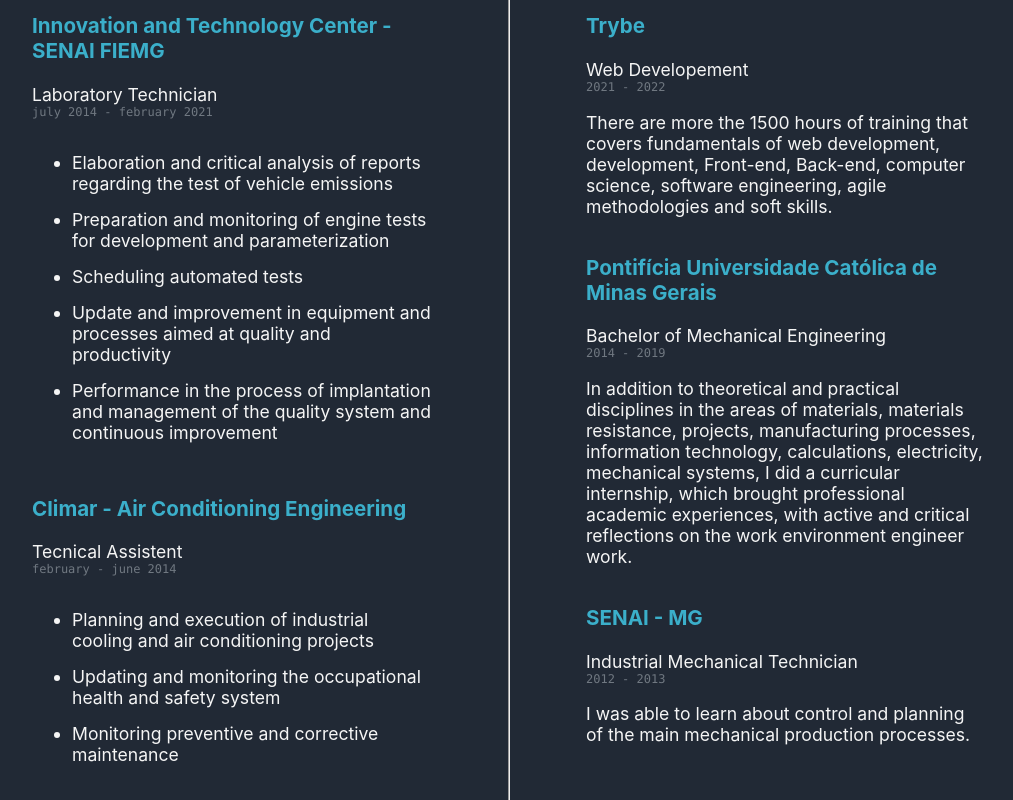
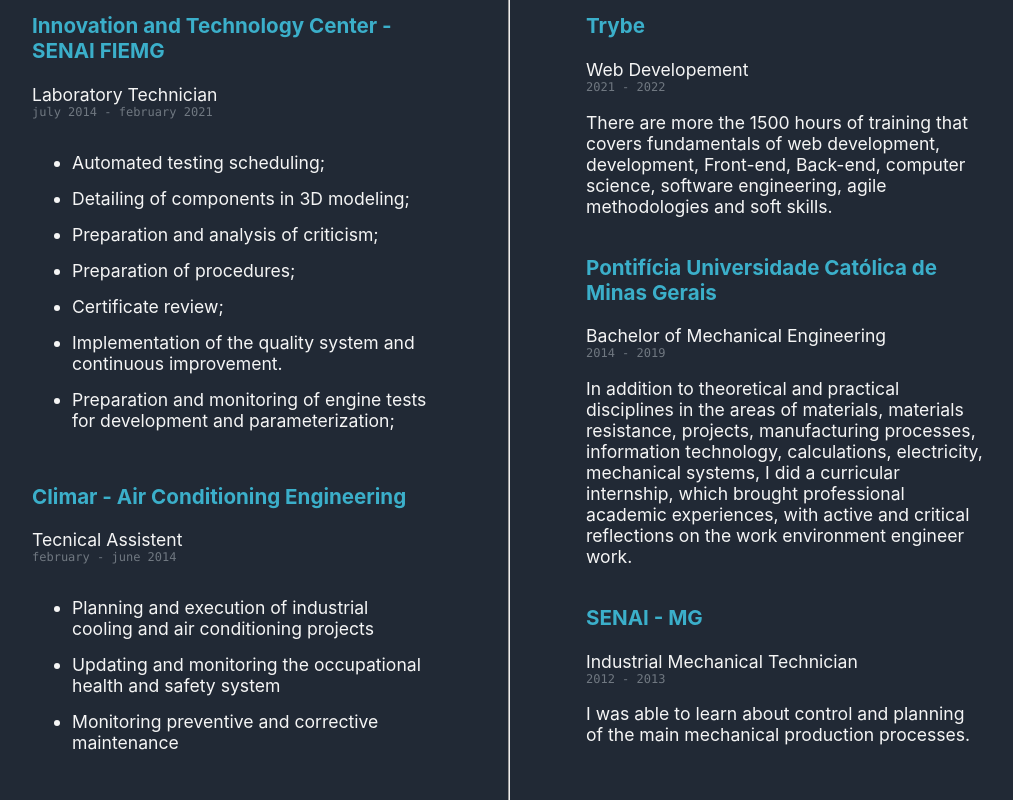
Before and after one commit to leandrofcr/portfolio, a React (Create React App) app: page / in a window 1280 px wide. Shown: the part 1778-2578 px from the top of the page, without its empty margins (171-1184 px from the left). Built offline with nearby package versions, Linux system fonts and the light colour scheme.

Commit message:
improve: jobs description

```diff
--- a/src/content/jobs.js
+++ b/src/content/jobs.js
@@ -5,11 +5,13 @@
     period: 'july 2014 - february 2021',
     url: 'https://www7.fiemg.com.br/cit/area-de-atuacao/automotiva',
     description: [
-      'Elaboration and critical analysis of reports regarding the test of vehicle emissions',
-      'Preparation and monitoring of engine tests for development and parameterization',
-      'Scheduling automated tests',
-      'Update and improvement in equipment and processes aimed at quality and productivity',
-      'Performance in the process of implantation and management of the quality system and continuous improvement',
+      'Automated testing scheduling;',
+      'Detailing of components in 3D modeling;',
+      'Preparation and analysis of criticism;',
+      'Preparation of procedures;',
+      'Certificate review;',
+      'Implementation of the quality system and continuous improvement.',
+      'Preparation and monitoring of engine tests for development and parameterization;',
     ],
   },
   {
```
